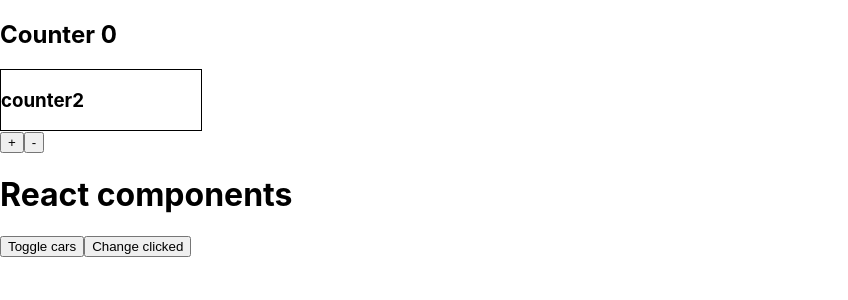
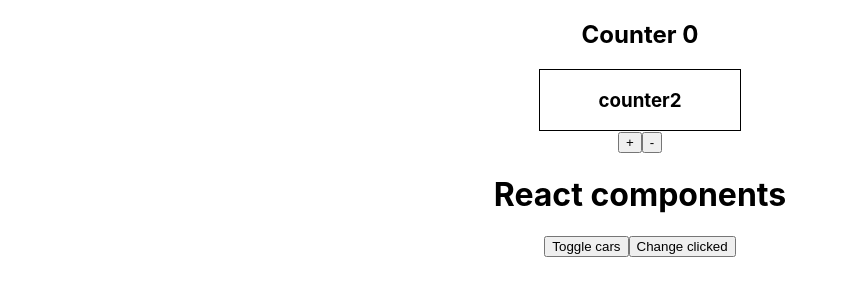
Before and after one commit to gordejka/learnReact, a React (Create React App) app: page / in a window 1280 px wide. Shown: the top 300 px of the page, without its empty margins (0-848 px from the left). Built offline with nearby package versions, Linux system fonts and the light colour scheme.

Commit message:
Adding styles to App component

```diff
--- a/src/App.js
+++ b/src/App.js
@@ -81,7 +81,7 @@
         }
 
         return (
-            <div>
+            <div className="App">
                 <ClickedContext.Provider value={this.state.clicked}>
                     <Counter/>
                 </ClickedContext.Provider>
--- a/src/Counter2/Counter2.js
+++ b/src/Counter2/Counter2.js
@@ -4,7 +4,7 @@
 
 export default props => {
     return(
-        <div style={{border:'1px solid', width:'200px'}}>
+        <div style={{border:'1px solid', width:'200px', margin:'0 auto'}}>
             <h3>counter2</h3>
             <ClickedContext.Consumer>
                 {clicked => clicked ? <p>cliced</p>:null}
--- a/src/index.js
+++ b/src/index.js
@@ -4,7 +4,7 @@
 import App from './App';
 import * as serviceWorker from './serviceWorker';
 
-ReactDOM.render(<App />, document.getElementById('root'));
+ReactDOM.render(<App/>, document.getElementById('root'));
 
 // If you want your app to work offline and load faster, you can change
 // unregister() to register() below. Note this comes with some pitfalls.
```
Also changed, not shown: 1 other file (tests, documents, lock files or other folders).
